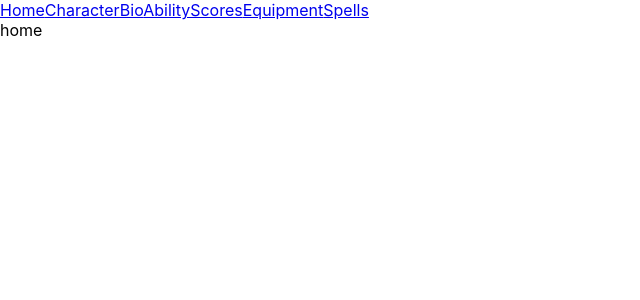
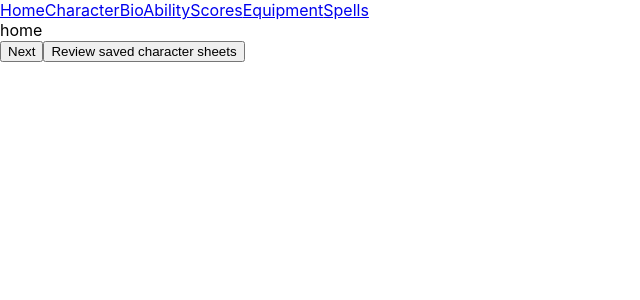
Before and after one commit to WaffleDino/phase-2-project, a React (Create React App) app: page / in a window 1280 px wide. Shown: the top 300 px of the page, without its empty margins (0-640 px from the left). Built offline with nearby package versions, Linux system fonts and the light colour scheme.

Commit message:
added next/back buttons to home, characterbio, and equipment components. added to completedsheet and readme components.

```diff
--- a/src/components/CharacterBio.js
+++ b/src/components/CharacterBio.js
@@ -149,6 +149,9 @@ function CharacterBio () {
 
                     <input type="submit" />
             </FormStyling>
+
+            <button>Back</button>
+            <button>Next</button>
         </div>
     )
 }
--- a/src/components/Equipment.js
+++ b/src/components/Equipment.js
@@ -123,6 +123,9 @@ function Equipment () {
 
             </ul>
 
+            <button>Back</button>
+            <button>Next</button>
+
         </>
     )
 }
--- a/src/components/Home.js
+++ b/src/components/Home.js
@@ -3,7 +3,16 @@
 import React from "react";
 
 function Home () {
-    return <div>home</div>
+    return (
+    <>
+    <div>home</div>
+
+    <button>Next</button>
+    <button>Review saved character sheets</button>
+
+    </>
+    )
+
 }
 
 export default Home;
```
Also changed, not shown: src/components/CompletedSheet.js (+8 -2 lines), 1 other file (tests, documents, lock files or other folders).
